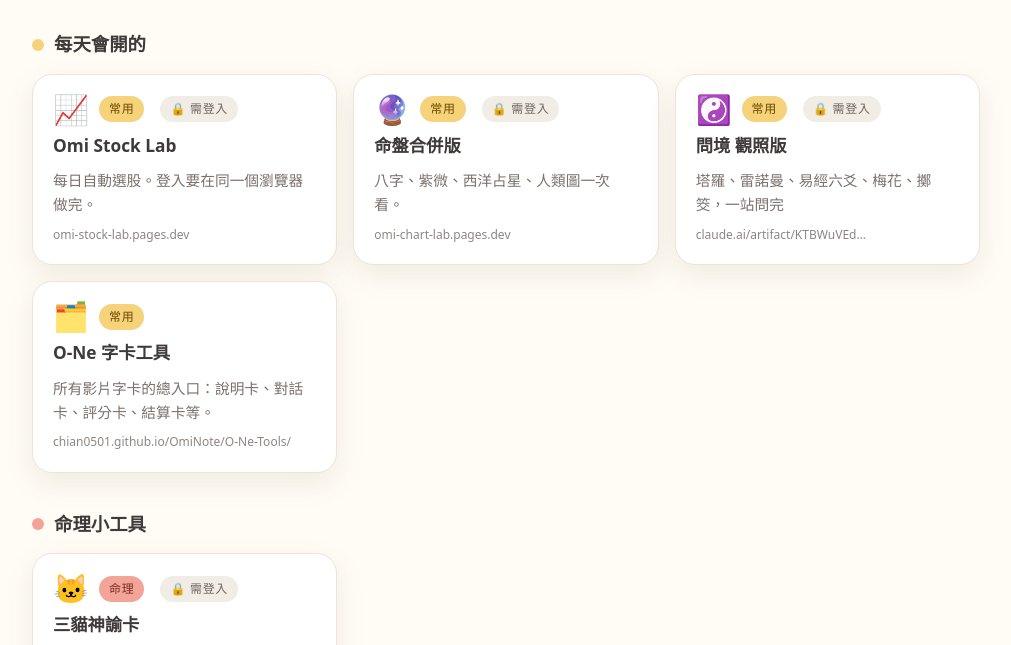
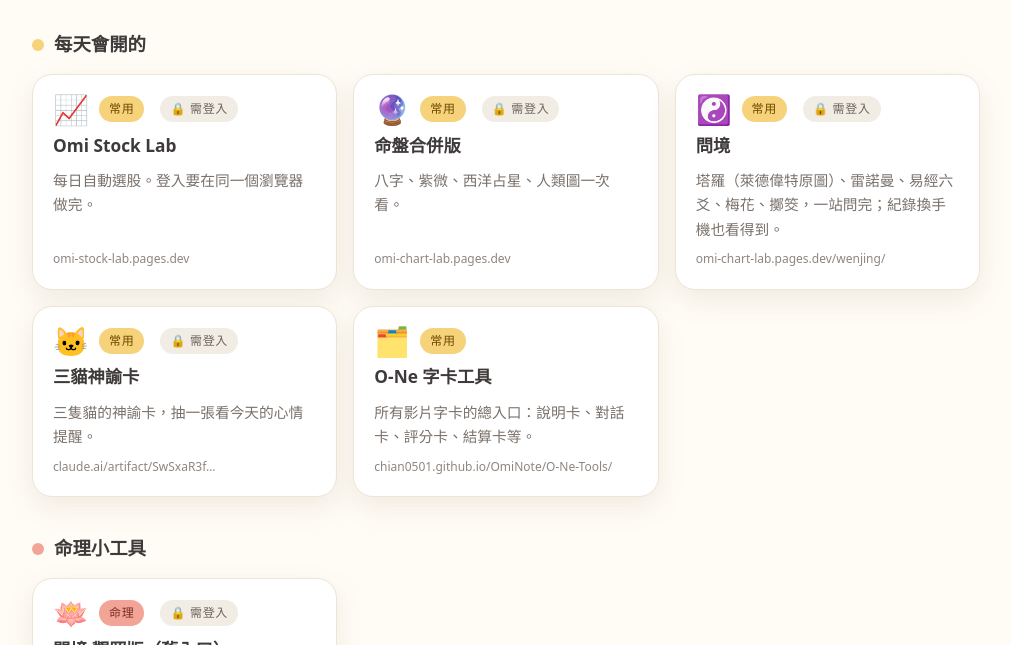
Before and after one commit to chian0501/chian0501.github.io, a plain HTML site: page index.html in a window 1280 px wide. Shown: the part 141-786 px from the top of the page, without its empty margins (134-1145 px from the left). Drawn offline with Linux system fonts and the light colour scheme; no server answers; a web font is replaced by a local one.

Commit message:
工具箱：問境換新版、三貓神諭卡移到每天會開的

```diff
--- a/index.html
+++ b/index.html
@@ -82,13 +82,14 @@ h1{font-size:clamp(1.8rem,5vw,2.5rem);margin:0;letter-spacing:.02em;text-wrap:ba
   <p class="note">之後在 GitHub 新開的公開網站會自動列在「其他公開網站」。需登入的頁面只有連結在這裡，內容不公開。</p>
 </div>
 <script>
-// 新增網站：在這裡加一筆。cat 只能是 travel／tool／other。
+// 新增網站：在這裡加一筆。cat 只能是 daily／fortune／travel／other。
 const SITES = [
   { cat:'daily', icon:'📈', name:'Omi Stock Lab', desc:'每日自動選股。登入要在同一個瀏覽器做完。', url:'https://omi-stock-lab.pages.dev', lock:true },
   { cat:'daily', icon:'🔮', name:'命盤合併版', desc:'八字、紫微、西洋占星、人類圖一次看。', url:'https://omi-chart-lab.pages.dev', lock:true },
-  { cat:'daily', icon:'☯️', name:'問境 觀照版', desc:'塔羅、雷諾曼、易經六爻、梅花、擲筊，一站問完', url:'https://claude.ai/artifact/KTBWuVEdqFExoW8jpeWM2r', lock:true },
+  { cat:'daily', icon:'☯️', name:'問境', desc:'塔羅（萊德偉特原圖）、雷諾曼、易經六爻、梅花、擲筊，一站問完；紀錄換手機也看得到。', url:'https://omi-chart-lab.pages.dev/wenjing/', lock:true },
+  { cat:'daily', icon:'🐱', name:'三貓神諭卡', desc:'三隻貓的神諭卡，抽一張看今天的心情提醒。', url:'https://claude.ai/artifact/SwSxaR3fK2EaztePJD2mvt', lock:true },
   { cat:'daily', icon:'🗂️', name:'O-Ne 字卡工具', desc:'所有影片字卡的總入口：說明卡、對話卡、評分卡、結算卡等。', url:'https://chian0501.github.io/OmiNote/O-Ne-Tools/' },
-  { cat:'fortune', icon:'🐱', name:'三貓神諭卡', desc:'三隻貓的神諭卡，抽一張看今天的心情提醒。', url:'https://claude.ai/artifact/SwSxaR3fK2EaztePJD2mvt', lock:true },
+  { cat:'fortune', icon:'🪷', name:'問境 觀照版（舊入口）', desc:'問境搬家前的版本，新版有狀況時備用。', url:'https://claude.ai/artifact/KTBWuVEdqFExoW8jpeWM2r', lock:true },
   { cat:'travel', icon:'🏠', name:'河家歡換屋計畫', desc:'換屋的先決條件、時程與比較整理。', url:'https://claude.ai/artifact/HUGC2eQTzvMVdKLLwRYNzt' },
   { cat:'travel', icon:'🚢', name:'郵輪旅程手帳', desc:'12 月 MSC 沖繩航程：行事曆、地圖、預算與隨手記帳、攜帶清單。', url:'https://chian0501.github.io/cruise-planner/', repo:'cruise-planner' }
 ];
```
